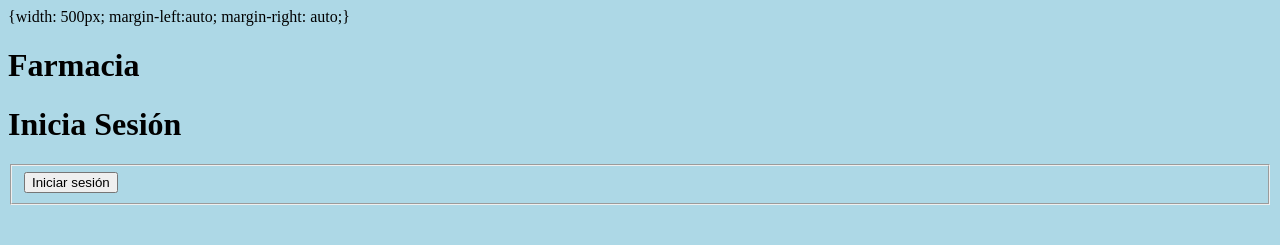
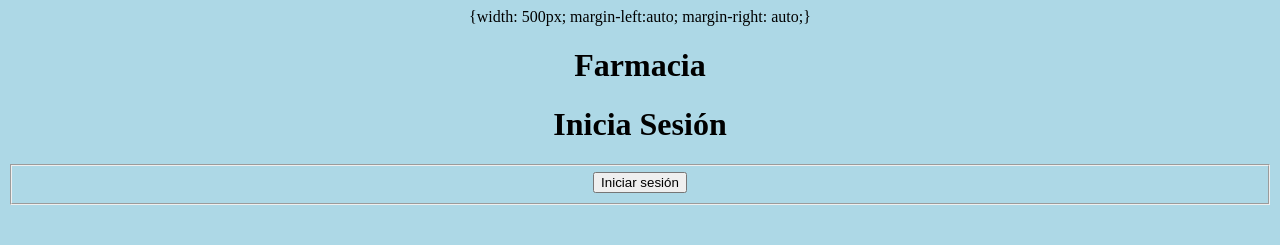
Before and after one commit to winin3302/winin3302ProyectoFarmacia.github.io, a plain HTML site: page index.html in a window 1280 px wide. Drawn offline with Linux system fonts and the light colour scheme; no server answers.

Commit message:
Update index.html

```diff
--- a/index.html
+++ b/index.html
@@ -9,6 +9,8 @@
      </style>
   </head>
 
+<center>
+    <div id="contenido">
   <body class="bg-dark">
 
     <!-- Auth -->
@@ -29,3 +31,6 @@
     <script src="./tasks.js" type="module"></script>
 
   </body>
+    </div>
+    </center>
+</html>
```
